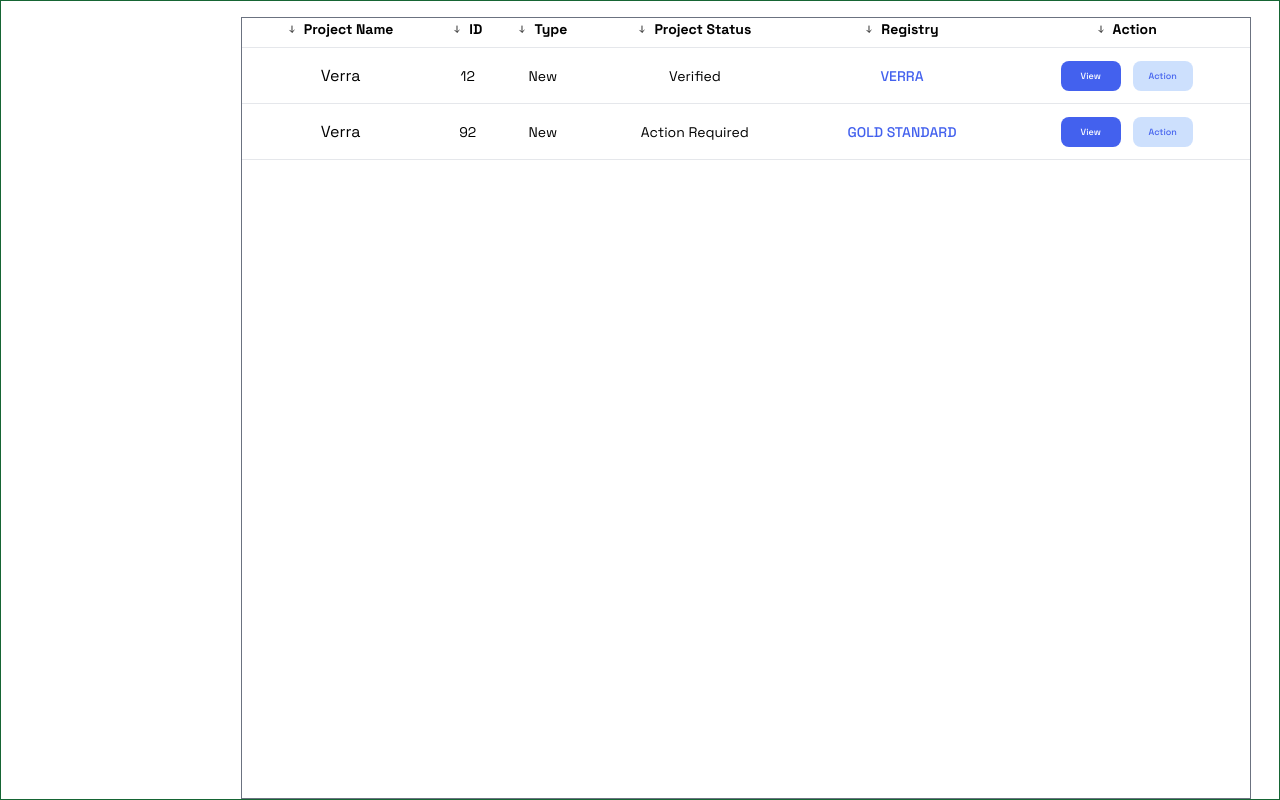
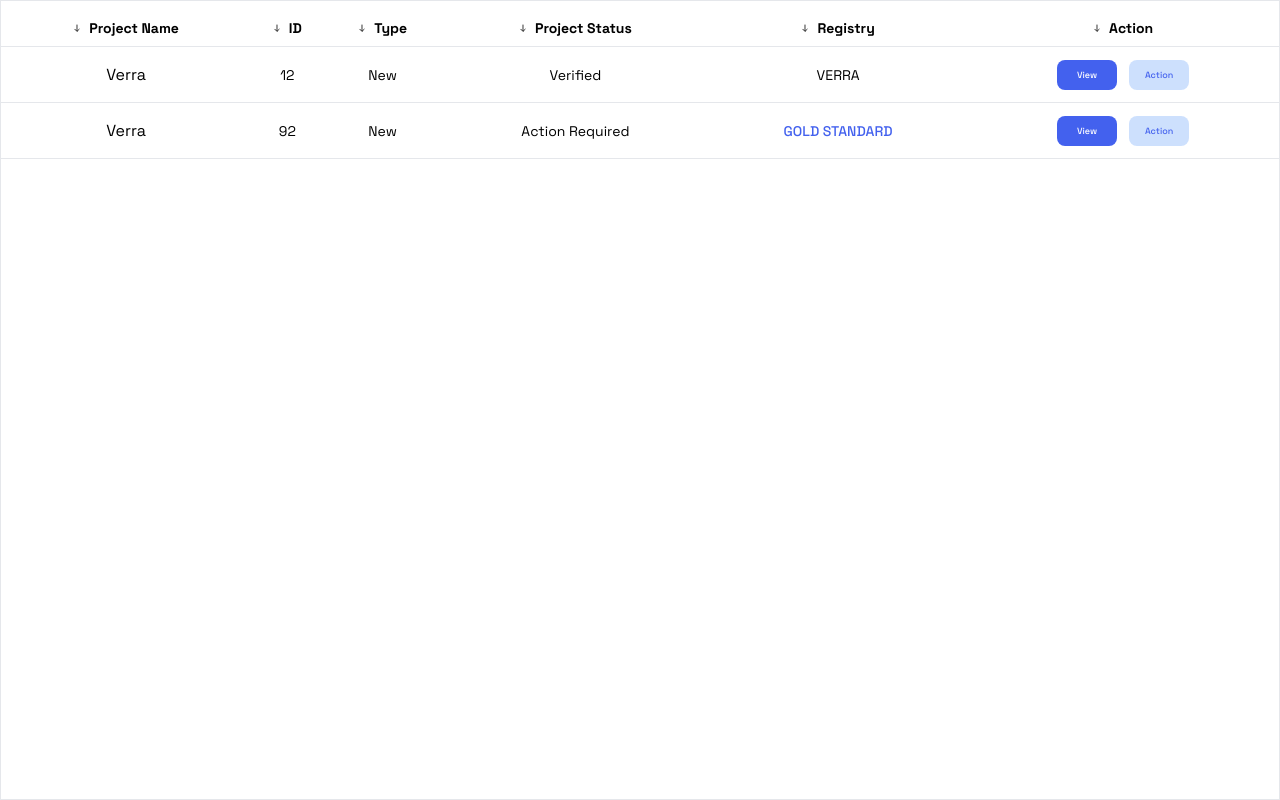
Before and after one commit to offsetFrontend/offset-go-admin-fe, a React (Create React App) app: page /projects in a window 1280 px wide. Built offline with nearby package versions, Linux system fonts and the light colour scheme.

Commit message:
project Page

```diff
--- a/src/pages/Projects.jsx
+++ b/src/pages/Projects.jsx
@@ -1,6 +1,7 @@
 import React from "react";
 import CustomTable from "../components/organisms/CustomTable";
 import Button from "../components/atoms/Button";
+import Badge from "../components/atoms/Badge";
 
 const Projects = () => {
   const getHeaderData = () => {
@@ -16,8 +17,15 @@
 
   const tableData = () => {
     return [
-      ["Verra", 12, "New", "Verified", "VERRA", <ActionButtons onViewClick={() => console.log("View clicked")} onActionClick={() => console.log("Action clicked")} />],
-      ["Verra", 92, "New", "Action Required", "GOLD STANDARD", <ActionButtons onViewClick={() => console.log("View clicked")} onActionClick={() => console.log("Action clicked")} />]
+      ["Verra", 12, "New", <Badge varient="">Verified</Badge>,, "VERRA", <ActionButtons />],
+      [
+        "Verra",
+        92,
+        "New",
+        <Badge varient="">Action Required</Badge>,
+        "GOLD STANDARD",
+        <ActionButtons />
+      ]
     ];
   };
 
@@ -47,53 +55,10 @@
     </div>
   );
 
-  const ProjectStatusButton = ({ project }) => {
-    const statusContainer =
-      "rounded-full w-36 h-5 text-xs border-solid mx-auto border-2 pt-2 pb-6  ";
-    const capitalizeContent =
-      typeof project["Status"] === "string"
-        ? project["Status"].charAt(0).toUpperCase() + project["Status"].slice(1)
-        : project["Status"];
-    if (capitalizeContent === "Action Required") {
-      return (
-        <button
-          color={"blue"}
-          varient={"secondary"}
-          className={` ${statusContainer} text-red-600  border-red-600 bg-red-100`}
-        >
-          Action Required
-        </button>
-      );
-    }
-    if (capitalizeContent === "Verified") {
-      return (
-        <button
-          color={"blue"}
-          varient={"secondary"}
-          className={` ${statusContainer} capitalize text-green-600 border-green-600 bg-green-100`}
-        >
-          Verified
-        </button>
-      );
-    }
-
-    if (capitalizeContent === "Verification") {
-      return (
-        <button
-          color={"blue"}
-          varient={"secondary"}
-          className={` ${statusContainer} capitalize text-teal-500 border-teal-500 bg-teal-100`}
-        >
-          Verification
-        </button>
-      );
-    }
-    return null;
-  };
 
   return (
-    <div className="flex  pl-4 pt-4 w-full bg-white border border-green-800">
-      <div className="ml-[14rem] w-[80%] border border-gray-500">
+    <div className="flex   pt-4 w-full bg-white border">
+      <div className="w-full">
         {" "}
         <CustomTable headerData={getHeaderData()} data={tableData()} />
       </div>
```
